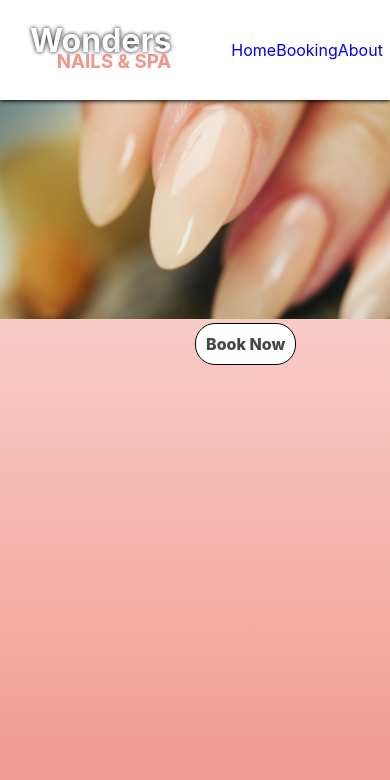
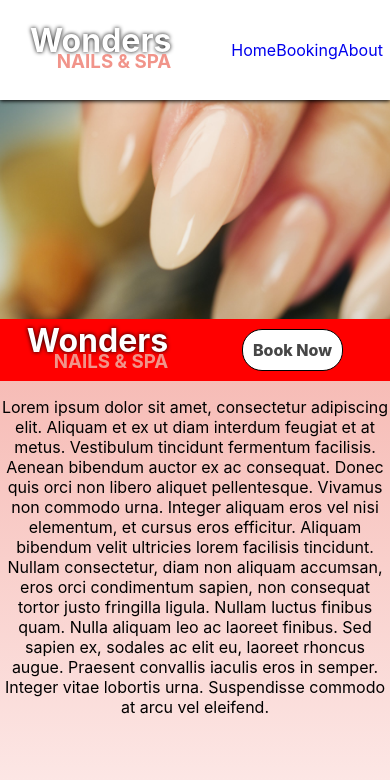
Before and after one commit to nokeen12/wonders-website, a React (Create React App) app: page / in a window 390 px wide. Shown: the top 780 px of the page. Built offline with nearby package versions, Linux system fonts and the light colour scheme.

Commit message:
added lorem ipsum and media query to fix banner on smaller screens

```diff
--- a/src/App.css
+++ b/src/App.css
@@ -10,7 +10,7 @@ html{
   /* perspective: 10px; */
 }
 body{
-  background: linear-gradient(#FDEDEC, #F1948A);
+  background: linear-gradient(#F1948A, #FDEDEC);
   background-repeat: no-repeat;
   /* height: 2000px; */
   height: 100%;
@@ -57,3 +57,20 @@ body{
       opacity: 1;
    }
 }
+#section2{
+  margin-top: 0;
+  /* width:100%; */
+  /* height: 600px; */
+  background-color: red;
+  display: flex;
+  flex-direction:row;
+  justify-content: space-around;
+}
+.section2Child{
+  display:flex;
+  width:200px;
+  justify-content:center;
+  align-items:center;
+}
+.homepage{
+}
--- a/src/components/Banner/Banner.css
+++ b/src/components/Banner/Banner.css
@@ -8,3 +8,9 @@
     height: auto;
     width: 100%;
 }
+
+@media (max-width: 1062px){
+    .bannerwrap{
+        margin-bottom:-4px;
+    }
+}
--- a/src/pages/Homepage.js
+++ b/src/pages/Homepage.js
@@ -1,10 +1,19 @@
 import Banner from "../components/Banner/Banner";
 import CallToAction from "../components/CallToAction/CallToAction";
+import WonderLogo from "../components/Logo/WonderLogo";
 function Homepage(){
     return(
-        <div>
+        <div className="homepage">
             <Banner/>
-            <CallToAction/>
+            <div id="section2">
+                <div className="section2Child"><WonderLogo/></div>
+                <div className="section2Child"><CallToAction/></div>
+            </div>
+            <div>
+                <p>Lorem ipsum dolor sit amet, consectetur adipiscing elit. Aliquam et ex ut diam interdum feugiat et at metus. Vestibulum tincidunt fermentum facilisis. Aenean bibendum auctor ex ac consequat. Donec quis orci non libero aliquet pellentesque. Vivamus non commodo urna. Integer aliquam eros vel nisi elementum, et cursus eros efficitur. Aliquam bibendum velit ultricies lorem facilisis tincidunt. Nullam consectetur, diam non aliquam accumsan, eros orci condimentum sapien, non consequat tortor justo fringilla ligula. Nullam luctus finibus quam. Nulla aliquam leo ac laoreet finibus. Sed sapien ex, sodales ac elit eu, laoreet rhoncus augue. Praesent convallis iaculis eros in semper. Integer vitae lobortis urna. Suspendisse commodo at arcu vel eleifend.
+                </p>
+
+            </div>
         </div>
     )
 }
```
